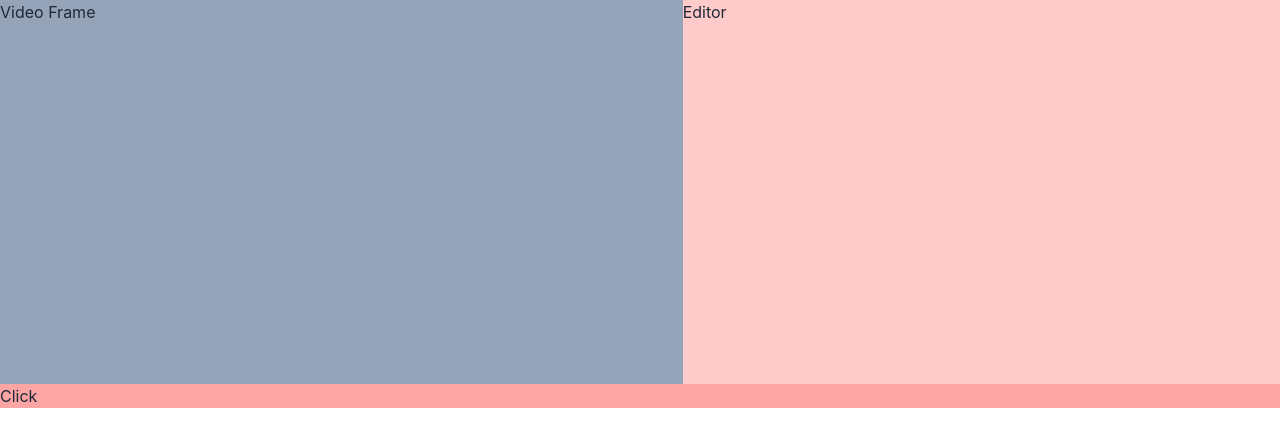
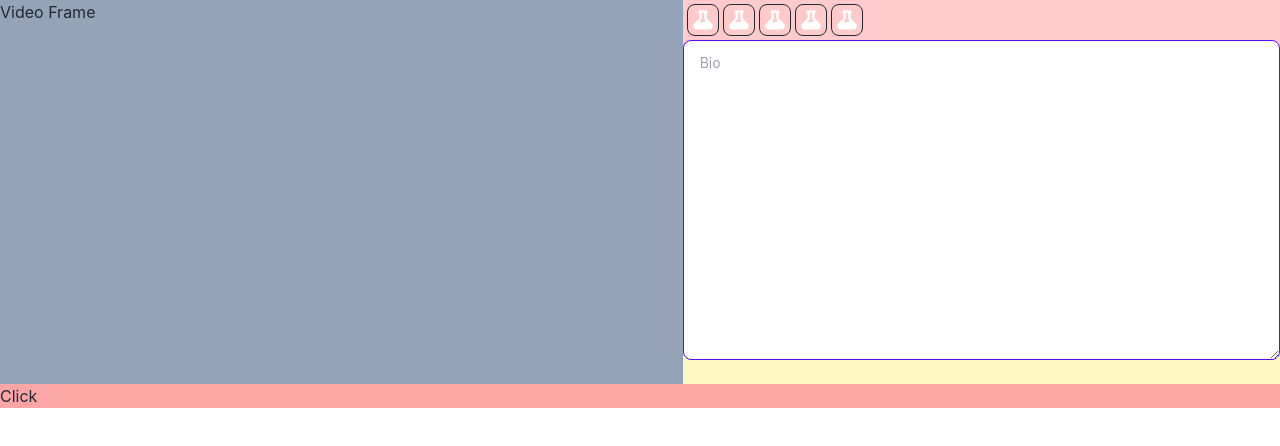
Before and after one commit to Doko-Demo-Doa/ssb-editor, a React (Vite) app: page / in a window 1280 px wide. Shown: the top 446 px of the page. Built offline with nearby package versions, Linux system fonts and the light colour scheme.

Commit message:
Minor fix

```diff
--- a/package.json
+++ b/package.json
@@ -11,11 +11,13 @@
     "create-plugin": "tauri plugin init --name launcher"
   },
   "dependencies": {
+    "@heroicons/react": "1.0.6",
+    "@tailwindcss/typography": "0.5.2",
     "@tauri-apps/api": "1.0.0-rc.5",
     "daisyui": "2.15.0",
     "react": "18.1.0",
     "react-dom": "18.1.0",
-    "react-router-dom": "^6.3.0"
+    "react-router-dom": "6.3.0"
   },
   "devDependencies": {
     "@tauri-apps/cli": "1.0.0-rc.11",
--- /dev/null
+++ b/src/components/content-input/content-input.tsx
@@ -0,0 +1,12 @@
+import React from "react";
+
+interface Props {}
+
+export const ContentInput: React.FC<Props> = () => {
+  return (
+    <textarea
+      className="textarea textarea-primary w-full h-full"
+      placeholder="Bio"
+    ></textarea>
+  );
+};
--- /dev/null
+++ b/src/components/content-toolbar/content-toolbar.tsx
@@ -0,0 +1,14 @@
+import React from "react";
+import { BeakerIcon } from "@heroicons/react/solid";
+
+export const ContentToolbar = () => {
+  return (
+    <div className="inline-flex gap-1 p-1">
+      {[1, 1, 1, 1, 1].map((n, idx) => (
+        <button key={idx} className="btn btn-outline btn-square btn-sm">
+          <BeakerIcon className="text-white w-6 h-6" />
+        </button>
+      ))}
+    </div>
+  );
+};
--- a/src/routes/main-editor/main-editor-route.tsx
+++ b/src/routes/main-editor/main-editor-route.tsx
@@ -1,4 +1,6 @@
 import { invoke } from "@tauri-apps/api";
+import { ContentInput } from "../../components/content-input/content-input";
+import { ContentToolbar } from "../../components/content-toolbar/content-toolbar";
 import { MainLayout } from "../main-layout";
 
 export const MainEditorRoute = () => {
@@ -8,10 +10,13 @@ export const MainEditorRoute = () => {
 
   return (
     <MainLayout>
-      <div className="main-editor-route bg-yellow-100 w-full">
-        <div className="inline-flex w-full">
+      <div className="main-editor-route w-full">
+        <div className="inline-flex w-full h-full bg-yellow-100">
           <div className="h-96 aspect-[16/9] bg-slate-400">Video Frame</div>
-          <div className="grow bg-red-200">Editor</div>
+          <div className="h-80 w-full bg-red-200">
+            <ContentToolbar />
+            <ContentInput />
+          </div>
         </div>
 
         <div className="w-full bg-red-300 columns-1" onClick={() => injoker()}>
--- a/tailwind.config.js
+++ b/tailwind.config.js
@@ -3,5 +3,5 @@ module.exports = {
   theme: {
     extend: {},
   },
-  plugins: [require("daisyui")],
+  plugins: [require("@tailwindcss/typography"), require("daisyui")],
 };
```
Also changed, not shown: 1 other file (tests, documents, lock files or other folders).
